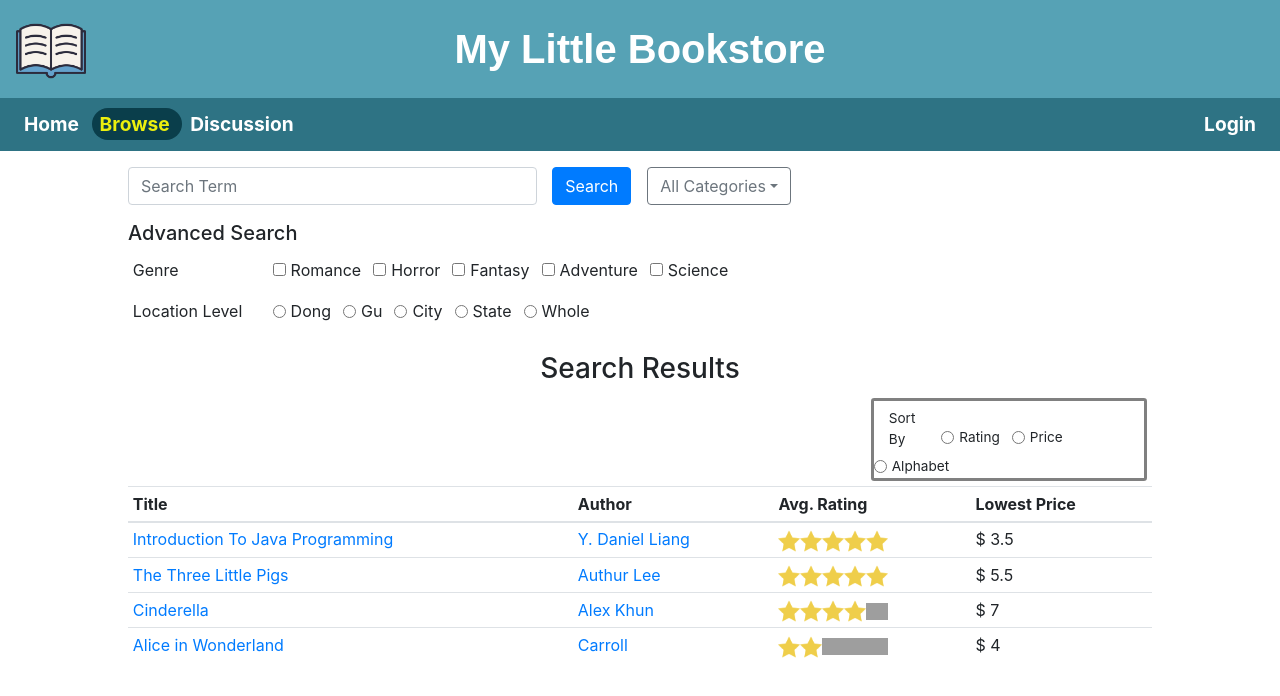
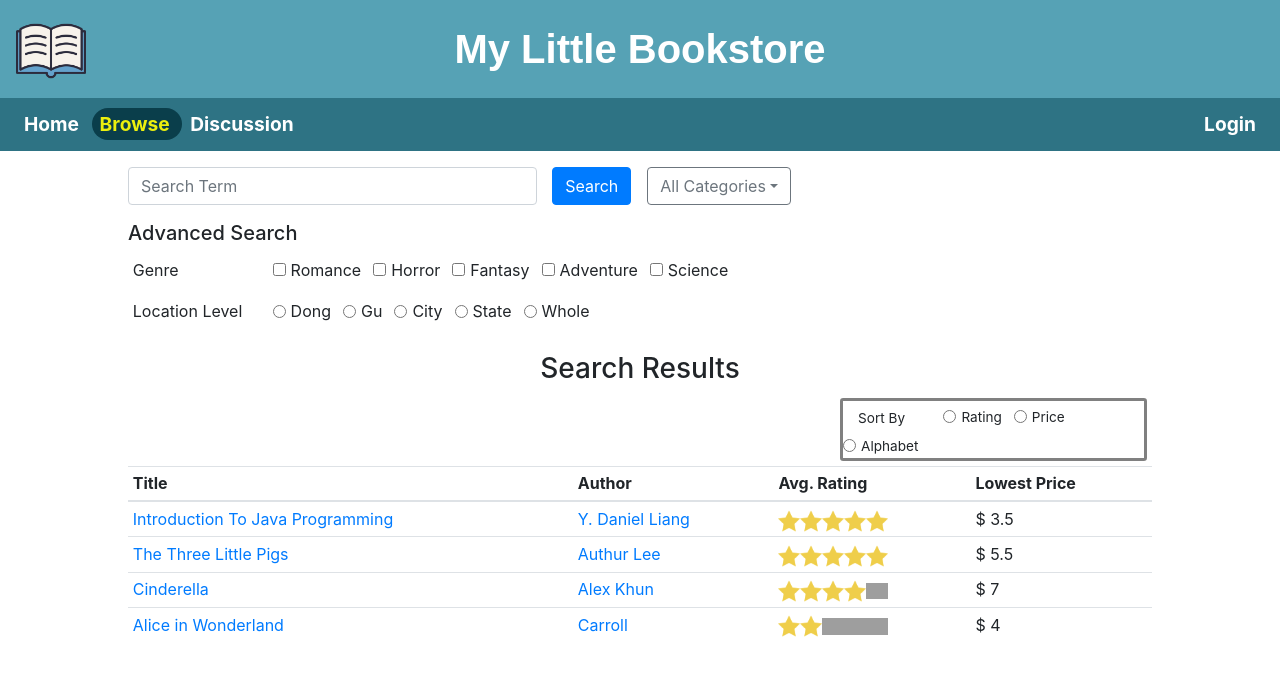
Before and after one commit to dianaeun/my-little-bookstore, a React (Create React App) app in the folder project_mlb/: page /Browse in a window 1280 px wide. Shown: the top 696 px of the page. Built offline with nearby package versions, Linux system fonts and the light colour scheme; grey boxes are pictures that could not be loaded.

Commit message:
Update Browse.js

```diff
--- a/project_mlb/src/pages/Browse.js
+++ b/project_mlb/src/pages/Browse.js
@@ -105,8 +105,8 @@ class Browse extends Component{
                         <br></br> */}
                         <h3 style={{textAlign: "center"}}>Search Results</h3>
                         <div key={`inline-radio`} className="mb-3">
-                            <Form style={{border:"solid grey", width:"27%", borderRadius:"0.2rem", float:"right", margin:"0.3rem", fontSize: "0.85rem"}}>
-                                <Form.Label column sm="3">Sort By</Form.Label>
+                            <Form style={{border:"solid grey", width:"30%", borderRadius:"0.2rem", float:"right", margin:"0.3rem", fontSize: "0.85rem"}}>
+                                <Form.Label column sm="4">Sort By</Form.Label>
                                 <Form.Check inline label='Rating' name='sort' type='radio' id='rating' />
                                 <Form.Check inline label='Price' name='sort' type='radio' id='price' />
                                 <Form.Check inline label='Alphabet' name='sort' type='radio' id='alphabet' />
```
